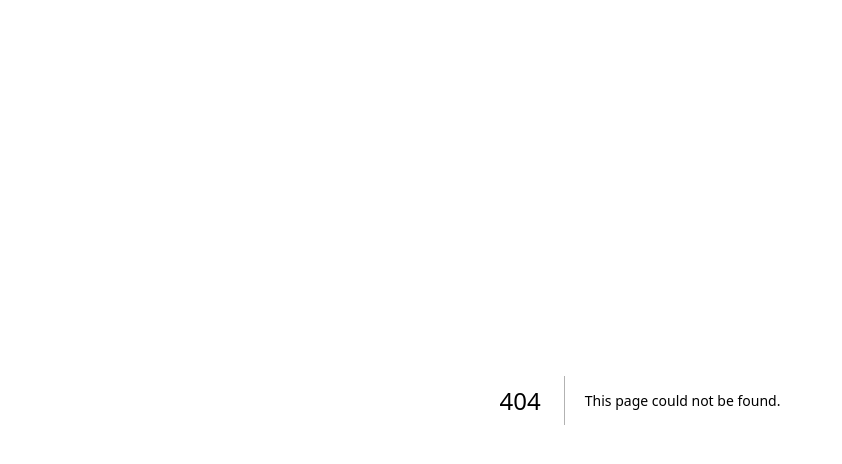
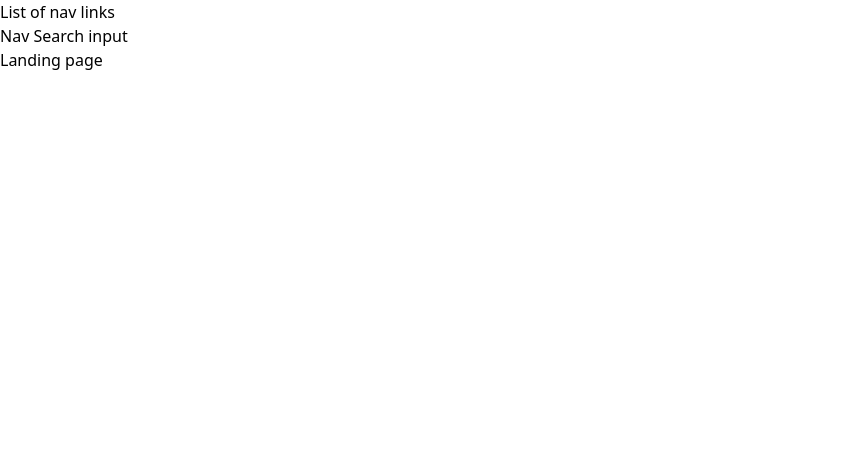
Before and after one commit to elxanoffical/rendering, a Next.js app: page /landing-page in a window 1280 px wide. Before the commit this address had no page. Shown: the top 464 px of the page, without its empty margins (0-842 px from the left). Built offline with nearby package versions, Linux system fonts and the light colour scheme.

Commit message:
Client Component Placement

```diff
--- /dev/null
+++ b/app/components/navLinks.tsx
@@ -0,0 +1,8 @@
+import React from 'react'
+
+export default function Navlinks() {
+    console.log('NavLinks rendered')
+  return (
+    <div>List of nav links</div>
+  )
+}
--- /dev/null
+++ b/app/components/navSearch.tsx
@@ -0,0 +1,10 @@
+import React from 'react'
+
+export default function NavSearch() {
+    console.log('Navserach rendered')
+  return (
+    <div>
+         Nav Search input
+    </div>
+  )
+}
--- /dev/null
+++ b/app/components/navbar.tsx
@@ -0,0 +1,13 @@
+import React from "react";
+import Navlinks from "./navLinks";
+import NavSearch from "./navSearch";
+
+export default function Navbar() {
+  console.log("Navbar rendered");
+  return (
+    <>
+      <Navlinks />
+      <NavSearch />
+    </>
+  );
+}
--- /dev/null
+++ b/app/landing-page/page.tsx
@@ -0,0 +1,13 @@
+import React from "react";
+import Navbar from "../components/navbar";
+
+export default function LandingPage() {
+  return (
+    <>
+      <Navbar />
+      <main>
+        <h1>Landing page</h1>
+      </main>
+    </>
+  );
+}
--- a/app/server-route/page.tsx
+++ b/app/server-route/page.tsx
@@ -1,11 +1,9 @@
 import { ServerSideFunction } from '../utils/server-utils'
 import ImageSlider from '../components/imageSlider'
-import { ClientSideFunction } from '../utils/client-utils'
 
 export default function ServerRoutePage() {
   console.log('server route rendered')
   const result = ServerSideFunction()
-  const ClientResult = ClientSideFunction()
   return (
     <div>
       <h1>ServerRoutePage</h1>
```
